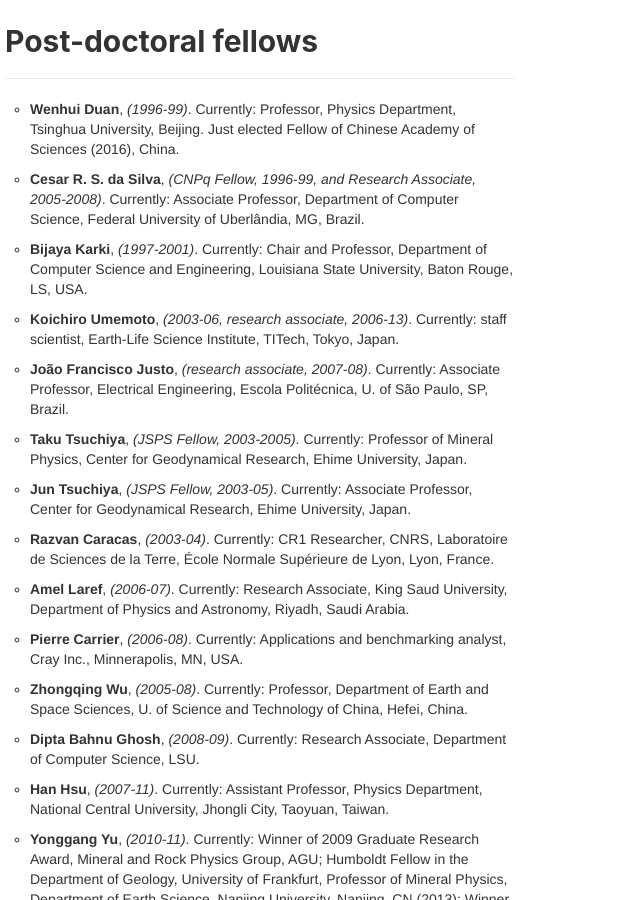
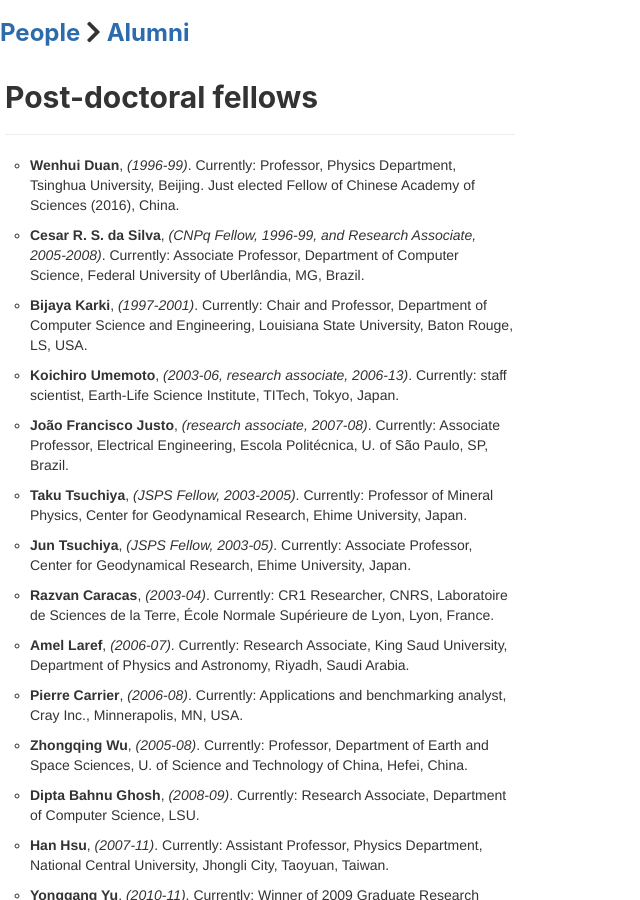
Before and after one commit to mineralcloud/mineralcloud.github.io, a Jekyll site: the page built from people/vlab_alumni.html, in a window 1280 px wide and 900 px high. Shown: the whole window, without its empty margins (0-640 px from the left). Built offline with Jekyll 4.4.1, drawn with Linux system fonts in a browser that asks for light colours.

Commit message:
some link open issue

```diff
--- a/people/vlab_alumni.html
+++ b/people/vlab_alumni.html
@@ -7,7 +7,7 @@ permalink: /people/vlab_alumni.html
 
         <div class="post-container">
 
-            <!-- <h3><a href="http://mineralscloud.com/people">People</a> <i class="fas fa-chevron-right"></i> <a href="http://mineralscloud.com/people/alumni">Alumni</a></h3> -->
+            <h3><a target="_parent" href="http://mineralscloud.com/people">People</a> <i class="fas fa-chevron-right"></i> <a target="_parent" href="http://mineralscloud.com/people/alumni">Alumni</a></h3>
             <div class="people-case ">
                 <ul class="people-alumni">
                     {% for item in site.data.alumni %}
--- a/people/vlab_people.html
+++ b/people/vlab_people.html
@@ -77,7 +77,7 @@ permalink: /people/vlab_people.html
         </div>
     <div class="people-case-none" style="text-align: right;">
         <div>
-                <h4><i class="fas fa-chevron-right"></i>  View our <a href="http://mineralscloud.com/people/alumni">Alumni</a></h4>
+                <h4><i class="fas fa-chevron-right"></i>  View our <a target="_parent" href="http://mineralscloud.com/people/alumni">Alumni</a></h4>
         </div>
     </div>
 
```
